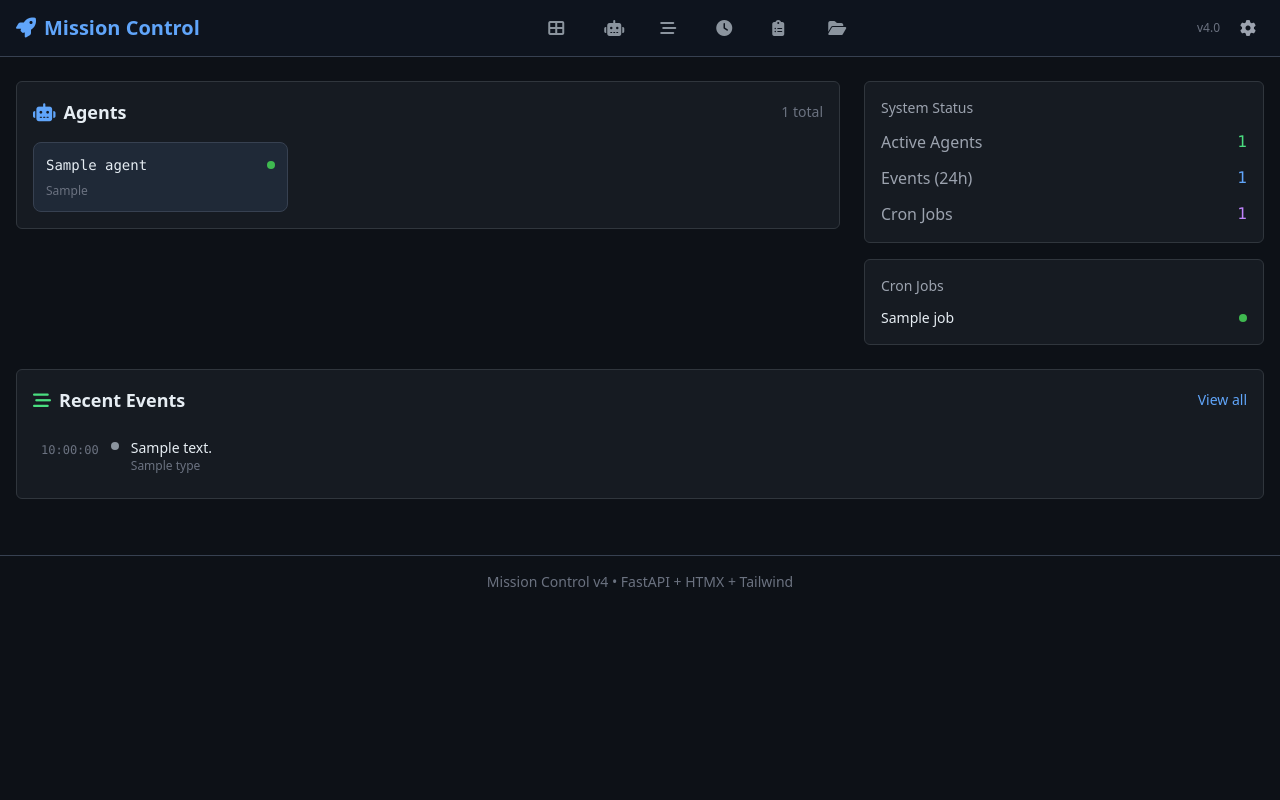
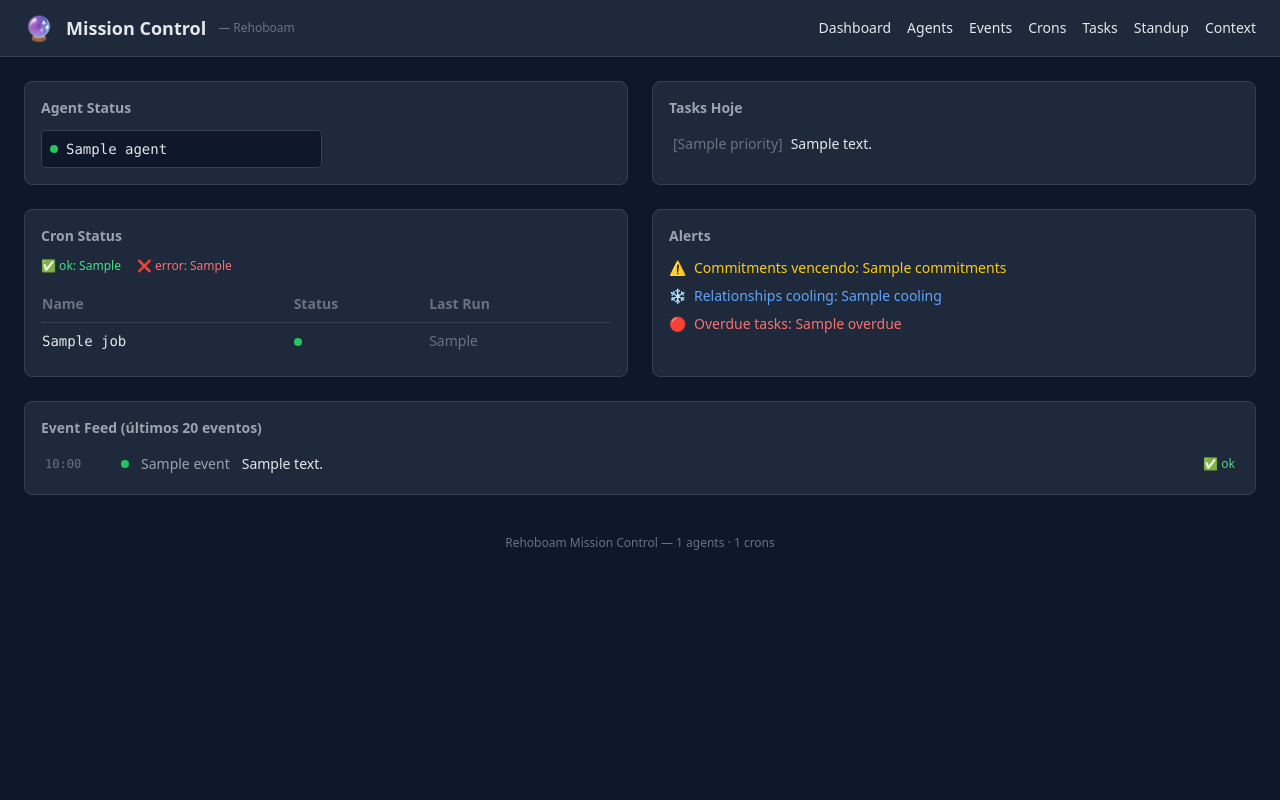
Before and after one commit to rehoboam-karl/mission-control, a FastAPI app: template templates/dashboard.html in a window 1280 px wide. Run offline with FastAPI, Linux system fonts and the light colour scheme; the template is opened without the code that fills it: most values are stand-ins (such as "Sample title", 1, 10 or a date in 2020); some libraries are stand-ins or nearby versions.

Commit message:
Update templates to match Karl's design spec
- Updated base.html with pt-BR, Tailwind colors, nav
- Dashboard grid layout with 4 widgets
- Agent grid with status dots (green/yellow/red)
- Task list partial with priority labels
- Alerts partial for commitments/cooling/overdue
- Event feed with timestamps and status icons
- Added tasks router and template

```diff
--- a/main.py
+++ b/main.py
@@ -9,7 +9,7 @@
 from contextlib import asynccontextmanager
 
 from db import init_db
-from routers import dashboard, agents, events, crons, standup, shared_context, api
+from routers import dashboard, agents, events, crons, standup, shared_context, api, tasks
 
 @asynccontextmanager
 async def lifespan(app: FastAPI):
@@ -49,6 +49,7 @@
 app.include_router(crons.router)
 app.include_router(standup.router)
 app.include_router(shared_context.router)
+app.include_router(tasks.router)
 app.include_router(api.router)
 
 # Development server
--- a/templates/base.html
+++ b/templates/base.html
@@ -1,125 +1,67 @@
 <!DOCTYPE html>
-<html lang="en" class="dark">
+<html lang="pt-BR" class="dark">
 <head>
     <meta charset="UTF-8">
     <meta name="viewport" content="width=device-width, initial-scale=1.0">
-    <title>{{ page_title|default("Mission Control v4") }}</title>
-
-    <!-- Tailwind CSS -->
+    <title>Mission Control — Rehoboam</title>
     <script src="https://cdn.tailwindcss.com"></script>
+    <script src="https://unpkg.com/htmx.org@1.9.12"></script>
     <script>
         tailwind.config = {
             darkMode: 'class',
             theme: {
                 extend: {
                     colors: {
-                        gray: {
-                            750: '#2d3748',
-                            850: '#1a202c',
-                            950: '#0d1117',
-                        }
+                        bg: '#0f172a',
+                        surface: '#1e293b',
+                        border: '#334155',
+                        accent: '#3b82f6',
                     }
                 }
             }
         }
     </script>
-
-    <!-- HTMX -->
-    <script src="https://unpkg.com/htmx.org@1.9.10"></script>
-
-    <!-- Icons -->
-    <link rel="stylesheet" href="https://cdnjs.cloudflare.com/ajax/libs/font-awesome/6.5.1/css/all.min.css">
-
     <style>
-        body {
-            background-color: #0d1117;
-            color: #e6edf3;
-        }
-        .card {
-            background-color: #161b22;
-            border: 1px solid #30363d;
-            border-radius: 6px;
-        }
-        .nav-link {
-            color: #8b949e;
-            padding: 0.5rem 1rem;
-            border-radius: 6px;
-            transition: all 0.2s;
-        }
-        .nav-link:hover, .nav-link.htmx-request {
-            color: #e6edf3;
-            background-color: #21262d;
-        }
-        .nav-link.active {
-            color: #58a6ff;
-            background-color: #21262d;
-        }
+        body { background-color: #0f172a; }
         .status-dot {
             width: 8px;
             height: 8px;
             border-radius: 50%;
             display: inline-block;
         }
-        .status-active { background-color: #3fb950; }
-        .status-idle { background-color: #d29922; }
-        .status-error { background-color: #f85149; }
-        .status-unknown { background-color: #8b949e; }
+        .status-active, .status-running { background-color: #22c55e; }
+        .status-idle, .status-pending { background-color: #eab308; }
+        .status-error, .status-failed { background-color: #ef4444; }
+        .status-unknown { background-color: #6b7280; }
     </style>
 </head>
-<body class="min-h-screen">
-    <!-- Navbar -->
-    <nav class="border-b border-gray-700 bg-gray-900/50 backdrop-blur">
-        <div class="max-w-7xl mx-auto px-4">
-            <div class="flex items-center justify-between h-14">
-                <div class="flex items-center space-x-4">
-                    <a href="/" class="text-xl font-bold text-blue-400">
-                        <i class="fas fa-rocket mr-2"></i>Mission Control
-                    </a>
-                </div>
-
-                <div class="flex items-center space-x-1">
-                    <a href="/" class="nav-link {% if request.url.path == '/' %}active{% endif %}">
-                        <i class="fas fa-th-large w-5"></i>
-                    </a>
-                    <a href="/agents" class="nav-link {% if '/agents' in request.url.path %}active{% endif %}">
-                        <i class="fas fa-robot w-5"></i>
-                    </a>
-                    <a href="/events" class="nav-link {% if '/events' in request.url.path %}active{% endif %}">
-                        <i class="fas fa-stream w-5"></i>
-                    </a>
-                    <a href="/crons" class="nav-link {% if '/crons' in request.url.path %}active{% endif %}">
-                        <i class="fas fa-clock w-5"></i>
-                    </a>
-                    <a href="/standup" class="nav-link {% if '/standup' in request.url.path %}active{% endif %}">
-                        <i class="fas fa-clipboard-list w-5"></i>
-                    </a>
-                    <a href="/shared" class="nav-link {% if '/shared' in request.url.path %}active{% endif %}">
-                        <i class="fas fa-folder-open w-5"></i>
-                    </a>
-                </div>
-
-                <div class="flex items-center space-x-3">
-                    <span class="text-xs text-gray-500">v4.0</span>
-                    <button class="p-2 text-gray-400 hover:text-white">
-                        <i class="fas fa-cog"></i>
-                    </button>
-                </div>
-            </div>
+<body class="bg-bg text-gray-200 min-h-screen">
+    <!-- Nav -->
+    <nav class="bg-surface border-b border-border px-6 py-3 flex items-center justify-between">
+        <div class="flex items-center gap-3">
+            <span class="text-2xl">🔮</span>
+            <span class="text-lg font-semibold">Mission Control</span>
+            <span class="text-xs text-gray-500">— Rehoboam</span>
+        </div>
+        <div class="flex gap-4 text-sm">
+            <a href="/" class="hover:text-accent">Dashboard</a>
+            <a href="/agents" class="hover:text-accent">Agents</a>
+            <a href="/events" class="hover:text-accent">Events</a>
+            <a href="/crons" class="hover:text-accent">Crons</a>
+            <a href="/tasks" class="hover:text-accent">Tasks</a>
+            <a href="/standup" class="hover:text-accent">Standup</a>
+            <a href="/shared" class="hover:text-accent">Context</a>
         </div>
     </nav>
 
-    <!-- Main Content -->
-    <main class="max-w-7xl mx-auto px-4 py-6">
+    <!-- Content -->
+    <main class="max-w-7xl mx-auto px-6 py-6">
         {% block content %}{% endblock %}
     </main>
 
     <!-- Footer -->
-    <footer class="border-t border-gray-700 py-4 mt-8">
-        <div class="max-w-7xl mx-auto px-4 text-center text-gray-500 text-sm">
-            Mission Control v4 • FastAPI + HTMX + Tailwind
-        </div>
+    <footer class="text-center text-xs text-gray-500 py-4">
+        Rehoboam Mission Control — {{ agent_count }} agents · {{ cron_count }} crons
     </footer>
-
-    {% block scripts %}{% endblock %}
 </body>
 </html>
--- a/templates/dashboard.html
+++ b/templates/dashboard.html
@@ -1,75 +1,50 @@
 {% extends "base.html" %}
 
 {% block content %}
-<div class="grid grid-cols-1 lg:grid-cols-3 gap-6">
-    <!-- Agents Overview -->
-    <div class="lg:col-span-2">
-        <div class="card p-4">
-            <div class="flex items-center justify-between mb-4">
-                <h2 class="text-lg font-semibold">
-                    <i class="fas fa-robot mr-2 text-blue-400"></i>Agents
-                </h2>
-                <span class="text-sm text-gray-500">{{ agents|length }} total</span>
-            </div>
-
-            <div class="grid grid-cols-2 md:grid-cols-3 gap-3"
+<div class="grid grid-cols-1 lg:grid-cols-2 gap-6">
+    <!-- Agent Status Grid -->
+    <div class="bg-surface border border-border rounded-lg p-4">
+        <h2 class="text-sm font-semibold text-gray-400 mb-3">Agent Status</h2>
+        <div class="grid grid-cols-2 gap-2"
              hx-get="/agents/partial"
              hx-trigger="every 30s"
              hx-swap="innerHTML">
             {% include "partials/agent_grid.html" %}
         </div>
     </div>
-    </div>
 
-    <!-- Quick Stats -->
-    <div class="space-y-4">
-        <div class="card p-4">
-            <h3 class="text-sm font-medium text-gray-400 mb-3">System Status</h3>
-            <div class="space-y-3">
-                <div class="flex justify-between items-center">
-                    <span class="text-gray-400">Active Agents</span>
-                    <span class="text-green-400 font-mono">{{ agents|selectattr('status', 'equalto', 'active')|list|length }}</span>
-                </div>
-                <div class="flex justify-between items-center">
-                    <span class="text-gray-400">Events (24h)</span>
-                    <span class="text-blue-400 font-mono">{{ events|length }}</span>
-                </div>
-                <div class="flex justify-between items-center">
-                    <span class="text-gray-400">Cron Jobs</span>
-                    <span class="text-purple-400 font-mono">{{ cron_stats.total_jobs }}</span>
-                </div>
+    <!-- Tasks Hoje (Todoist) -->
+    <div class="bg-surface border border-border rounded-lg p-4">
+        <h2 class="text-sm font-semibold text-gray-400 mb-3">Tasks Hoje</h2>
+        <div hx-get="/tasks/partial" hx-trigger="every 60s" hx-swap="innerHTML">
+            {% include "partials/task_list.html" %}
         </div>
     </div>
 
-        <div class="card p-4">
-            <h3 class="text-sm font-medium text-gray-400 mb-3">Cron Jobs</h3>
-            <div class="space-y-2">
-                {% for job in cron_stats.jobs[:5] %}
-                <div class="flex items-center justify-between text-sm">
-                    <span class="truncate">{{ job.name }}</span>
-                    <span class="status-dot status-{{ 'active' if job.status == 'active' else 'idle' }}"></span>
+    <!-- Cron Status -->
+    <div class="bg-surface border border-border rounded-lg p-4">
+        <h2 class="text-sm font-semibold text-gray-400 mb-3">Cron Status</h2>
+        <div class="flex gap-4 text-xs mb-3">
+            <span class="text-green-400">✅ ok: {{ cron_stats.active_jobs }}</span>
+            <span class="text-red-400">❌ error: {{ cron_stats.disabled_jobs }}</span>
         </div>
-                {% endfor %}
+        <div hx-get="/crons/partial" hx-trigger="every 60s" hx-swap="innerHTML">
+            {% include "partials/cron_table.html" %}
         </div>
     </div>
+
+    <!-- Alerts -->
+    <div class="bg-surface border border-border rounded-lg p-4">
+        <h2 class="text-sm font-semibold text-gray-400 mb-3">Alerts</h2>
+        {% include "partials/alerts.html" %}
     </div>
 </div>
 
 <!-- Event Feed -->
-<div class="mt-6">
-    <div class="card p-4">
-        <div class="flex items-center justify-between mb-4">
-            <h2 class="text-lg font-semibold">
-                <i class="fas fa-stream mr-2 text-green-400"></i>Recent Events
-            </h2>
-            <a href="/events" class="text-sm text-blue-400 hover:underline">View all</a>
-        </div>
-
-        <div hx-get="/events/partial?hours=24"
-             hx-trigger="every 10s"
-             hx-swap="innerHTML">
+<div class="mt-6 bg-surface border border-border rounded-lg p-4">
+    <h2 class="text-sm font-semibold text-gray-400 mb-3">Event Feed (últimos 20 eventos)</h2>
+    <div hx-get="/events/partial?hours=24" hx-trigger="every 10s" hx-swap="innerHTML">
         {% include "partials/event_feed.html" %}
     </div>
 </div>
-</div>
 {% endblock %}
--- a/templates/partials/agent_grid.html
+++ b/templates/partials/agent_grid.html
@@ -1,21 +1,14 @@
 <!-- Agent Grid Partial -->
 {% for agent in agents %}
-<div class="bg-gray-800 rounded-lg p-3 border border-gray-700">
-    <div class="flex items-center justify-between mb-2">
-        <span class="font-mono text-sm font-medium">{{ agent.name }}</span>
+<div class="flex items-center justify-between bg-bg p-2 rounded border border-border">
+    <div class="flex items-center gap-2">
         <span class="status-dot status-{{ agent.status }}"></span>
+        <span class="text-sm font-mono">{{ agent.name }}</span>
     </div>
-    <div class="text-xs text-gray-500">
-        {% if agent.last_seen %}
-        {{ agent.last_seen[:19] }}
-        {% else %}
-        No activity
-        {% endif %}
-    </div>
+    <span class="text-xs text-gray-500">
+        {% if agent.last_seen %}{{ agent.last_seen[11:16] }}{% else %}--{% endif %}
+    </span>
 </div>
 {% else %}
-<div class="col-span-3 text-center text-gray-500 py-8">
-    <i class="fas fa-robot text-4xl mb-4 opacity-50"></i>
-    <p>No agents found</p>
-</div>
+<div class="text-center text-gray-500 py-4 text-sm">Nenhum agent encontrado</div>
 {% endfor %}
--- /dev/null
+++ b/templates/partials/alerts.html
@@ -0,0 +1,29 @@
+<!-- Alerts Partial -->
+<div class="space-y-2 text-sm">
+    {% if commitments %}
+    <div class="flex items-center gap-2 text-yellow-400">
+        <span>⚠️</span>
+        <span>Commitments vencendo: {{ commitments }}</span>
+    </div>
+    {% endif %}
+
+    {% if cooling %}
+    <div class="flex items-center gap-2 text-blue-400">
+        <span>❄️</span>
+        <span>Relationships cooling: {{ cooling }}</span>
+    </div>
+    {% endif %}
+
+    {% if overdue %}
+    <div class="flex items-center gap-2 text-red-400">
+        <span>🔴</span>
+        <span>Overdue tasks: {{ overdue }}</span>
+    </div>
+    {% endif %}
+
+    {% if not commitments and not cooling and not overdue %}
+    <div class="text-green-400 text-center py-2">
+        <i class="fas fa-check mr-1"></i> Tudo OK
+    </div>
+    {% endif %}
+</div>
--- a/templates/partials/event_feed.html
+++ b/templates/partials/event_feed.html
@@ -1,28 +1,31 @@
 <!-- Event Feed Partial -->
-<div class="space-y-2 max-h-96 overflow-y-auto">
+<div class="space-y-1 max-h-80 overflow-y-auto">
     {% for event in events %}
-    <div class="flex items-start gap-3 p-2 rounded hover:bg-gray-800/50">
-        <span class="text-gray-500 text-xs font-mono mt-1">
+    <div class="flex items-center gap-3 text-sm p-1 hover:bg-bg/50 rounded">
+        <span class="text-gray-500 font-mono text-xs w-16">
             {% if event.timestamp %}
-                {{ event.timestamp[11:19] }}
+                {{ event.timestamp[11:16] }}
             {% else %}
-                --
+                --:--
             {% endif %}
         </span>
 
-        <span class="status-dot status-{% if event.level == 'error' %}error{% elif event.level == 'warning' %}idle{% else %}unknown{% endif %} mt-1"></span>
+        <span class="status-dot status-{% if event.level == 'error' %}error{% elif event.level == 'warning' %}idle{% else %}active{% endif %}"></span>
 
-        <div class="flex-1 min-w-0">
-            <p class="text-sm truncate">{{ event.message or event.type }}</p>
-            {% if event.type %}
-            <p class="text-xs text-gray-500">{{ event.type }}</p>
-            {% endif %}
-        </div>
+        <span class="text-gray-400">{{ event.agent_name or event.type }}</span>
+
+        <span class="flex-1 truncate">{{ event.message or event.action or '' }}</span>
+
+        <span class="text-xs {% if event.level == 'error' %}text-red-400{% elif event.level == 'warning' %}text-yellow-400{% else %}text-green-400{% endif %}">
+            {% if event.level == 'error' %}❌ error
+            {% elif event.level == 'warning' %}⚠️ warning
+            {% else %}✅ ok{% endif %}
+        </span>
     </div>
     {% else %}
     <div class="text-center text-gray-500 py-8">
-        <i class="fas fa-inbox text-3xl mb-2 opacity-50"></i>
-        <p>No recent events</p>
+        <i class="fas fa-inbox text-2xl mb-2"></i>
+        <p>Nenhum evento recente</p>
     </div>
     {% endfor %}
 </div>
--- /dev/null
+++ b/templates/partials/task_list.html
@@ -0,0 +1,20 @@
+<!-- Task List Partial -->
+<div class="space-y-1">
+    {% for task in tasks %}
+    <div class="flex items-center gap-2 text-sm p-1">
+        {% if task.priority == 4 %}
+        <span class="text-red-400">[DEBITO]</span>
+        {% elif task.priority == 3 %}
+        <span class="text-yellow-400">[CREDITO]</span>
+        {% else %}
+        <span class="text-gray-500">[{{ task.priority }}]</span>
+        {% endif %}
+        <span>{{ task.content }}</span>
+    </div>
+    {% else %}
+    <div class="text-center text-gray-500 py-4 text-sm">
+        <i class="fas fa-check-circle text-2xl mb-2"></i>
+        <p>Nenhuma task hoje</p>
+    </div>
+    {% endfor %}
+</div>
```
Also changed, not shown: routers/dashboard.py (+7 -1 lines), routers/tasks.py (added, +29 -0 lines), templates/tasks.html (added, +13 -0 lines). Lines whose indentation alone changed are shown as unchanged.
